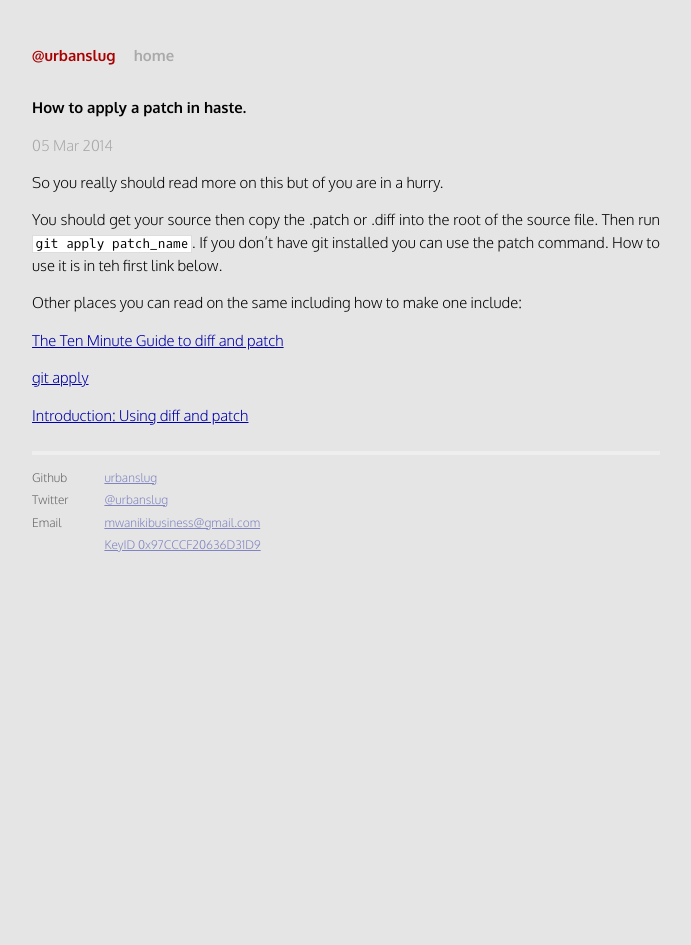
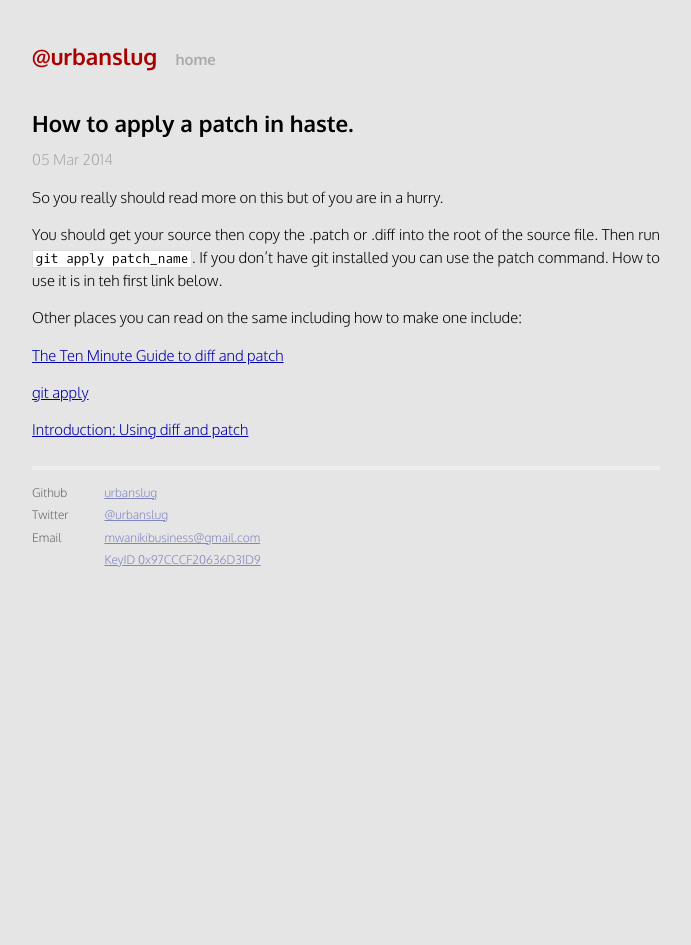
Before and after one commit to beerendlauwers/urbanslug.github.io, a Jekyll site: the page built from _posts/2014-03-05-How-to-apply-a-patch-in-haste.md, in a window 1280 px wide. Shown: the whole page, without its empty margins (294-985 px from the left). Built offline with Jekyll 4.4.1, drawn with Linux system fonts in a browser that asks for light colours; Markdown is read by kramdown in place of the engine named in the settings.

Commit message:
Increased font sizes for h1 to h6 from 100% to 150%

```diff
--- a/css/sec.css
+++ b/css/sec.css
@@ -24,11 +24,16 @@
 }
 
 
+h1, h2, h3, h4, h5, h6 {
+  font-size: 150%;
+}
+
 
 body {
 background: #e5e5e5;
 font-family: 'Oxygen', sans-serif;
 }
+
 
 
 .post pre {
```
